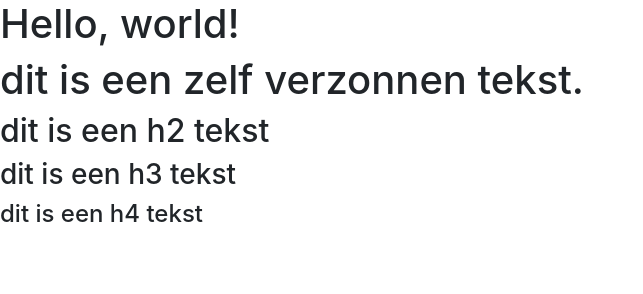
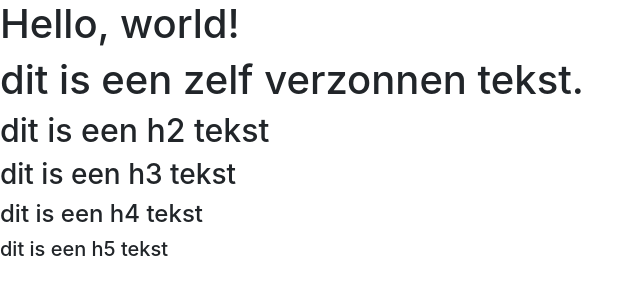
Before and after one commit to MaxxieMax/vebr, a plain HTML site: page index.html in a window 1280 px wide. Shown: the whole page, without its empty margins (0-643 px from the left). Drawn offline with nearby package versions, Linux system fonts and the light colour scheme.

Commit message:
dit is een h5 tekst

```diff
--- a/index.html
+++ b/index.html
@@ -17,6 +17,7 @@
     <h2>dit is een h2 tekst</h2>
     <h3>dit is een h3 tekst</h3>
     <h4>dit is een h4 tekst</h4>
+    <h5>dit is een h5 tekst</h5>
 
     <!-- Optional JavaScript -->
     <!-- jQuery first, then Popper.js, then Bootstrap JS -->
```
